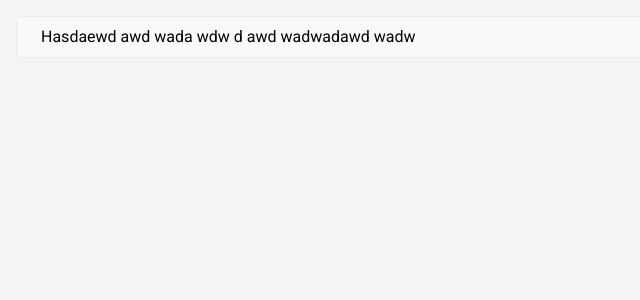
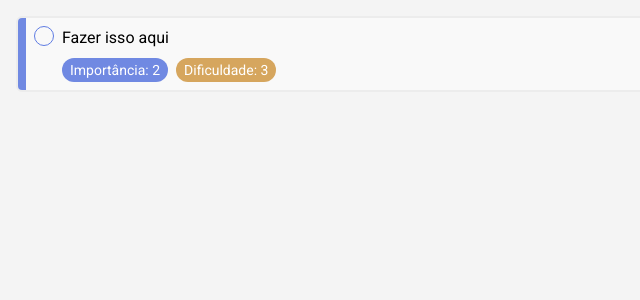
Before and after one commit to GuiPiangers/my-adventure-list, a Next.js app: page / in a window 1280 px wide. Shown: the top 300 px of the page, without its empty margins (0-640 px from the left). Built offline with nearby package versions, Linux system fonts and the light colour scheme.

Commit message:
Create tasks components

```diff
--- a/src/app/page.tsx
+++ b/src/app/page.tsx
@@ -1,6 +1,4 @@
-"use client";
-
-import Task from "@/components/Task/Task";
+import Task from "@/components/Task/TaskContainer";
 
 export default function Home() {
   return (
--- a/src/components/Task/Task.tsx
+++ /dev/null
@@ -1,11 +0,0 @@
-export default function Task({ color = "#7CD08A" }) {
-  return (
-    <div className="flex items-stretch overflow-hidden rounded-md border border-light-400 bg-light-100">
-      <div className={`block w-2 bg-[${color}]`}></div>
-
-      <div className="px-4 py-2">
-        <h3 className="">Hasdaewd awd wada wdw d awd wadwadawd wadw</h3>
-      </div>
-    </div>
-  );
-}
--- /dev/null
+++ b/src/components/Task/TaskBadge.tsx
@@ -0,0 +1,22 @@
+type Props = {
+  name: string;
+  lvl: 1 | 2 | 3 | 4;
+};
+
+const color = {
+  1: "#7CD08A",
+  2: "#7089E2",
+  3: "#D6A65E",
+  4: "#D07C7C",
+};
+
+export default function TaskBadge({ name, lvl }: Props) {
+  return (
+    <div
+      className={`w-fit rounded-full px-2 py-0.5 text-sm text-white`}
+      style={{ backgroundColor: color[lvl] }}
+    >
+      {name}: {lvl}
+    </div>
+  );
+}
--- /dev/null
+++ b/src/components/Task/TaskBadgeContainer.tsx
@@ -0,0 +1,15 @@
+import TaskBadge from "./TaskBadge";
+
+type Props = {
+  importance: 1 | 2 | 3 | 4;
+  difficulty: 1 | 2 | 3 | 4;
+};
+
+export default function TaskBadgeContainer({ importance, difficulty }: Props) {
+  return (
+    <div className="flex gap-2">
+      <TaskBadge name="Importância" lvl={importance} />
+      <TaskBadge name="Dificuldade" lvl={difficulty} />
+    </div>
+  );
+}
--- /dev/null
+++ b/src/components/Task/TaskCheck.tsx
@@ -0,0 +1,9 @@
+// type Props = {
+//   title: string;
+// };
+
+export default function TaskCheck() {
+  return (
+    <div className="h-5 w-5 shrink-0 rounded-full border border-primary"></div>
+  );
+}
--- /dev/null
+++ b/src/components/Task/TaskContainer.tsx
@@ -0,0 +1,24 @@
+"use client";
+
+import TaskBadgeContainer from "./TaskBadgeContainer";
+import TaskCheck from "./TaskCheck";
+
+type Props = {
+  color?: string;
+};
+
+export default function TaskContainer({ color = "#7089E2" }: Props) {
+  return (
+    <div className="flex overflow-hidden rounded-md border-2 border-light-400 bg-light-100">
+      <div className={`block w-2`} style={{ backgroundColor: color }}></div>
+
+      <div className="flex gap-2 py-2 pl-2 pr-4">
+        <TaskCheck />
+        <div className="space-y-2">
+          <h3>Fazer isso aqui</h3>
+          <TaskBadgeContainer importance={2} difficulty={3} />
+        </div>
+      </div>
+    </div>
+  );
+}
```
Also changed, not shown: tailwind.config.js (+19 -19 lines).
